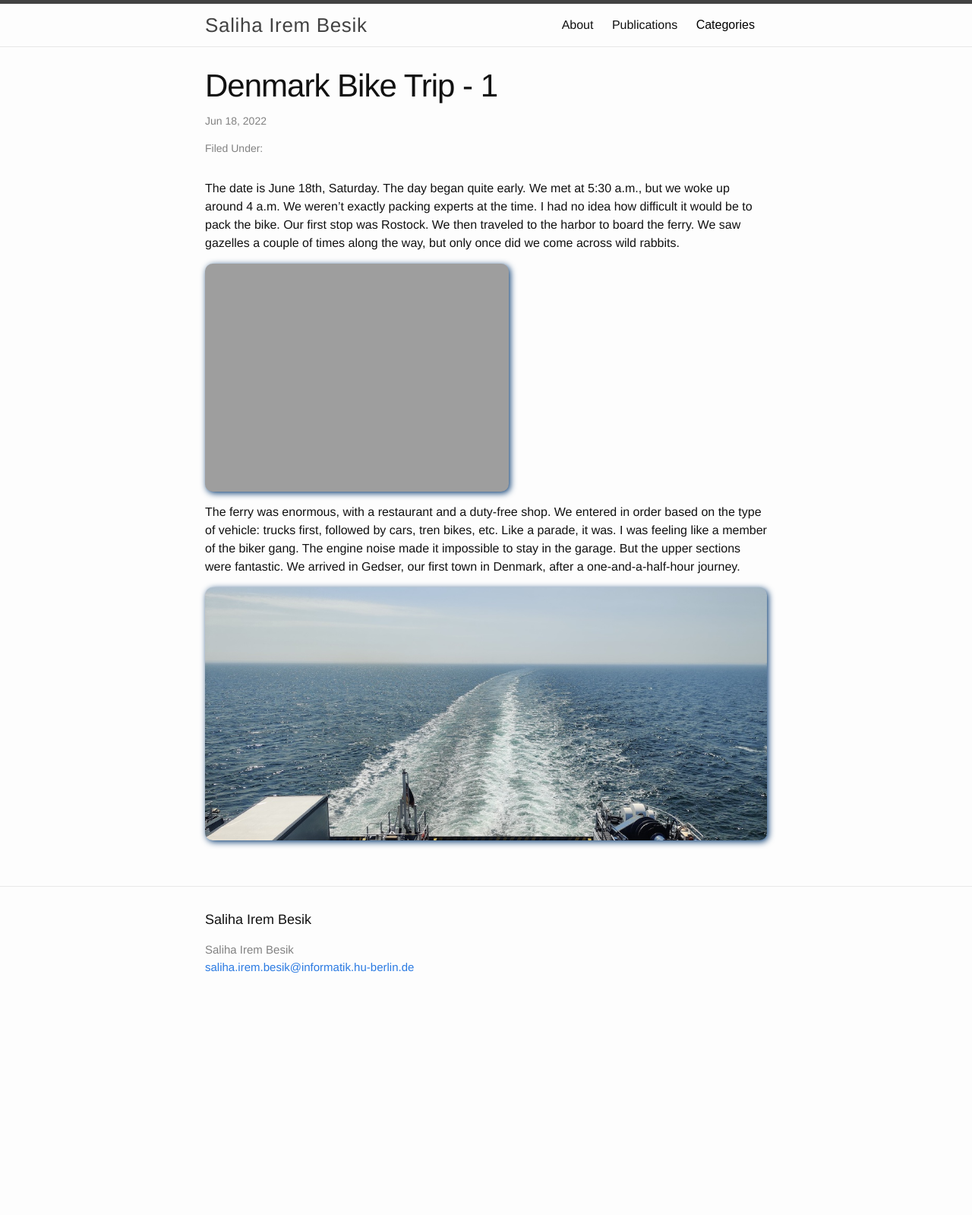
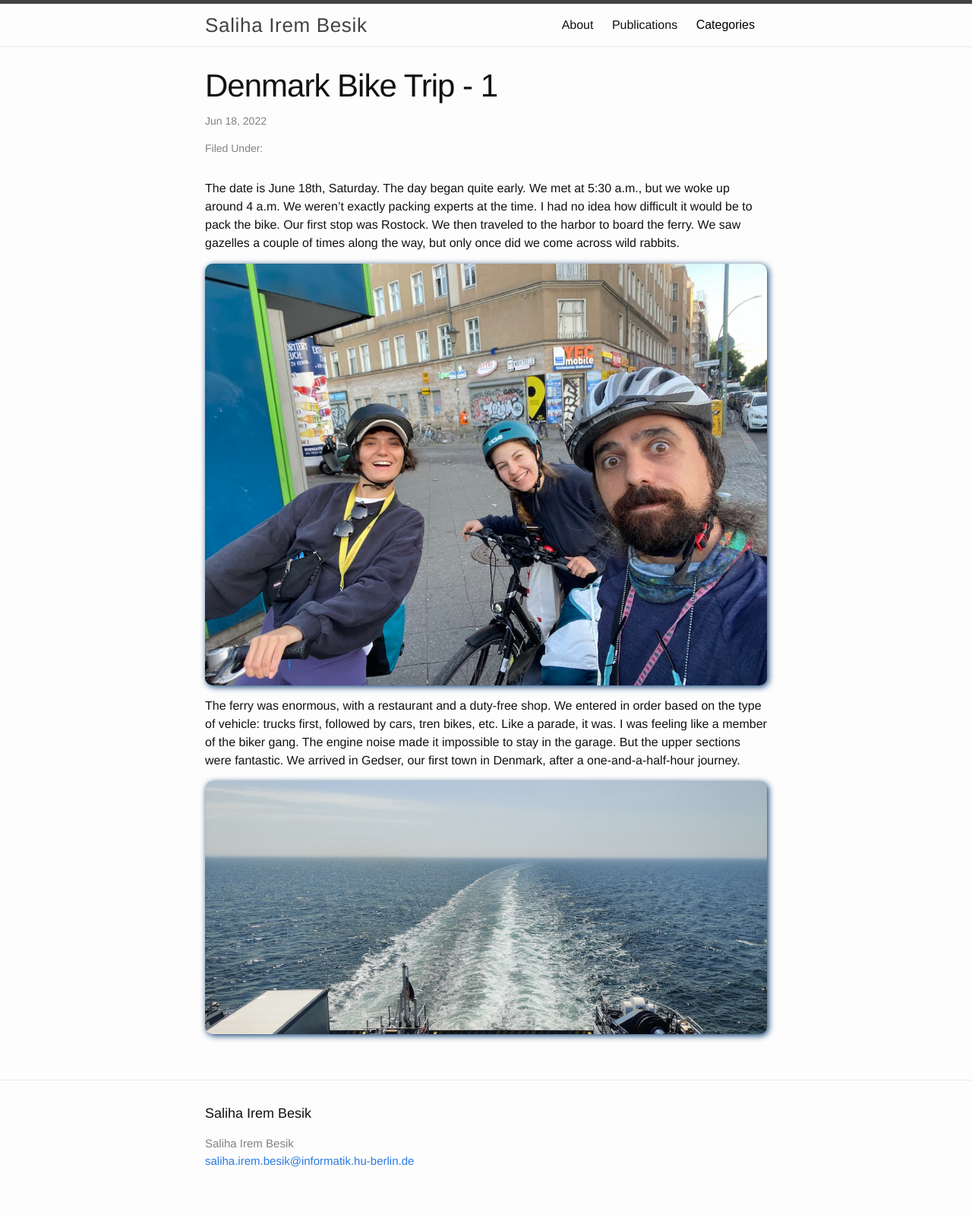
Before and after one commit to irembesik/irembesik.github.io, a Jekyll site: the page built from _posts/2022-06-18-denmark.md, in a window 1280 px wide. Shown: the whole page at 76% size. Built offline with Jekyll 4.4.1, drawn with Linux system fonts in a browser that asks for light colours; before the commit the page ends 1344 px from its top, so only the background shows below that.

Commit message:
Update 2022-06-18-denmark.md

```diff
--- a/_posts/2022-06-18-denmark.md
+++ b/_posts/2022-06-18-denmark.md
@@ -8,7 +8,7 @@ date:   2022-06-18 17:00:00
 The date is June 18th, Saturday. The day began quite early. We met at 5:30 a.m., but we woke up around 4 a.m. We weren't exactly packing experts at the time. I had no idea how difficult it would be to pack the bike. Our first stop was Rostock. We then traveled to the harbor to board the ferry. We saw gazelles a couple of times along the way, but only once did we come across wild rabbits.
 
 
-<img src="https://irem.dev/assets/IMG_5415.jpg" style="75%" alt="First selfie of the trip"/>
+<a href="https://irem.dev/assets/selfie_orig.jpg"><img src="https://irem.dev/assets/selfie_small.jpg" style="75%" alt="First selfie of the trip"/></a>
 
 
 The ferry was enormous, with a restaurant and a duty-free shop. We entered in order based on the type of vehicle: trucks first, followed by cars, tren bikes, etc. Like a parade, it was. I was feeling like a member of the biker gang. The engine noise made it impossible to stay in the garage. But the upper sections were fantastic. We arrived in Gedser, our first town in Denmark, after a one-and-a-half-hour journey.
```
